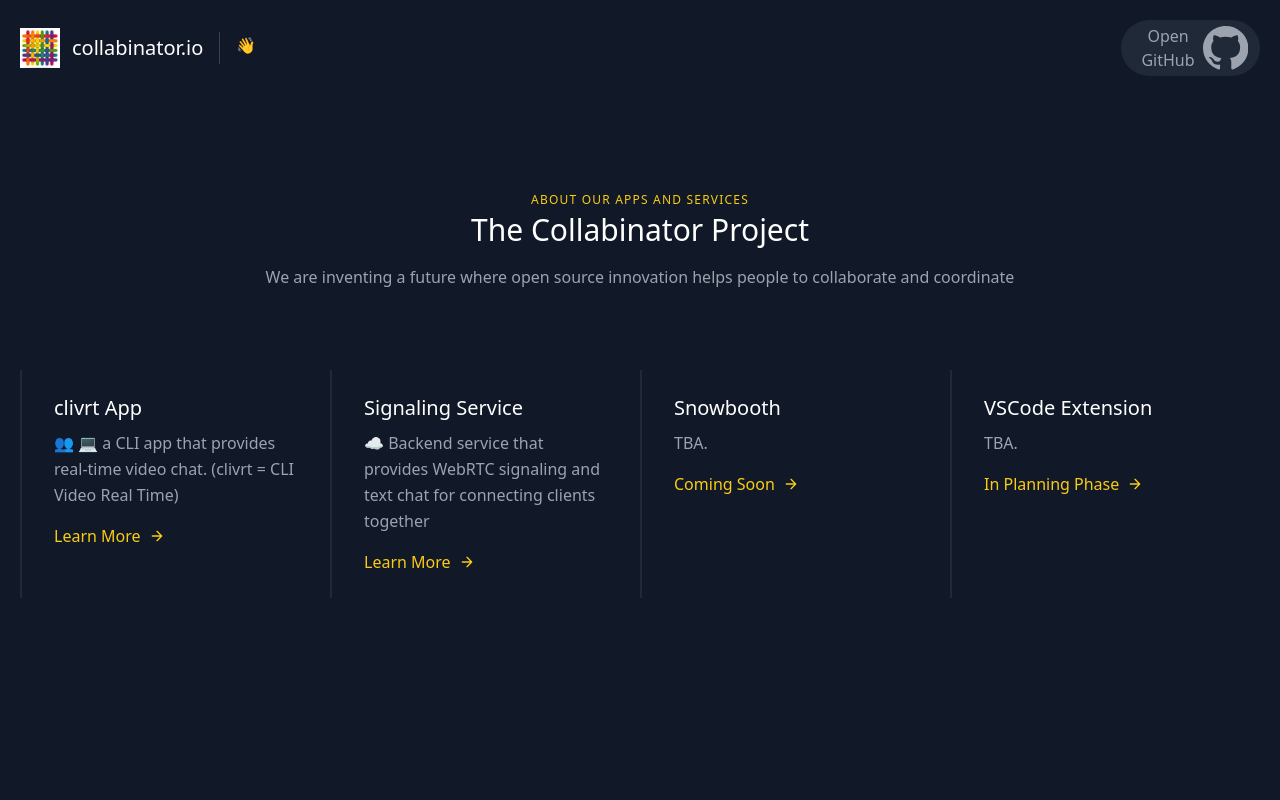
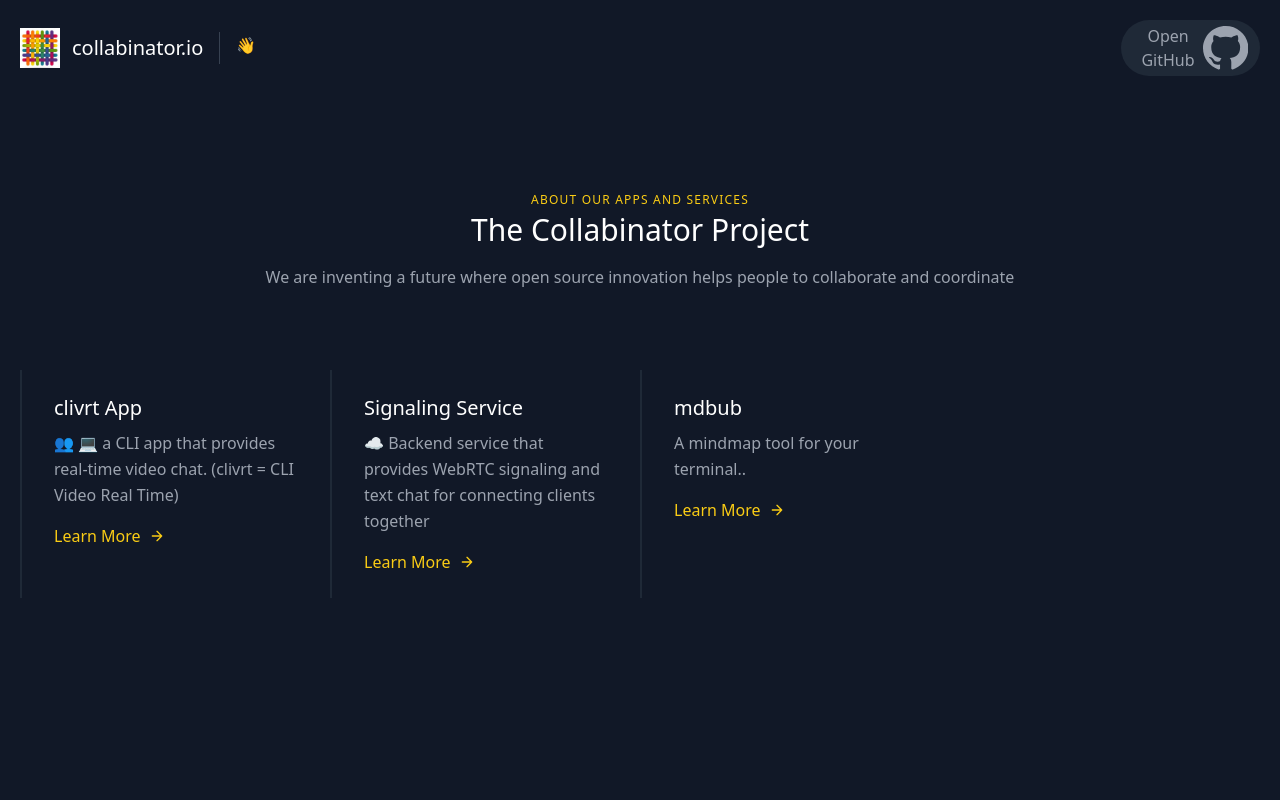
Before and after one commit to collabinator/collabinator.io, a Gatsby site in the folder landingpage/: page / in a window 1280 px wide. Shown: the top 800 px of the page. Built offline with nearby package versions, Linux system fonts and the light colour scheme; Gatsby itself is replaced by a stand-in of ours.

Commit message:
Update index.js

```diff
--- a/landingpage/src/pages/index.js
+++ b/landingpage/src/pages/index.js
@@ -34,18 +34,9 @@ const IndexPage = () => (
             </a>
           </div>
           <div class="xl:w-1/4 lg:w-1/2 md:w-full px-8 py-6 border-l-2 border-gray-800">
-            <h2 class="text-lg sm:text-xl text-white font-medium title-font mb-2">Snowbooth</h2>
-            <p class="leading-relaxed text-base mb-4">TBA.</p>
-            <a class="text-yellow-400 inline-flex items-center">Coming Soon
-              <svg fill="none" stroke="currentColor" stroke-linecap="round" stroke-linejoin="round" stroke-width="2" class="w-4 h-4 ml-2" viewBox="0 0 24 24">
-                <path d="M5 12h14M12 5l7 7-7 7"></path>
-              </svg>
-            </a>
-          </div>
-          <div class="xl:w-1/4 lg:w-1/2 md:w-full px-8 py-6 border-l-2 border-gray-800">
-            <h2 class="text-lg sm:text-xl text-white font-medium title-font mb-2">VSCode Extension</h2>
-            <p class="leading-relaxed text-base mb-4">TBA.</p>
-            <a class="text-yellow-400 inline-flex items-center">In Planning Phase
+            <h2 class="text-lg sm:text-xl text-white font-medium title-font mb-2">mdbub</h2>
+            <p class="leading-relaxed text-base mb-4">A mindmap tool for your terminal..</p>
+            <a class="text-yellow-400 inline-flex items-center" href="https://github.com/collabinator/mdbubbles">Learn More
               <svg fill="none" stroke="currentColor" stroke-linecap="round" stroke-linejoin="round" stroke-width="2" class="w-4 h-4 ml-2" viewBox="0 0 24 24">
                 <path d="M5 12h14M12 5l7 7-7 7"></path>
               </svg>
```
